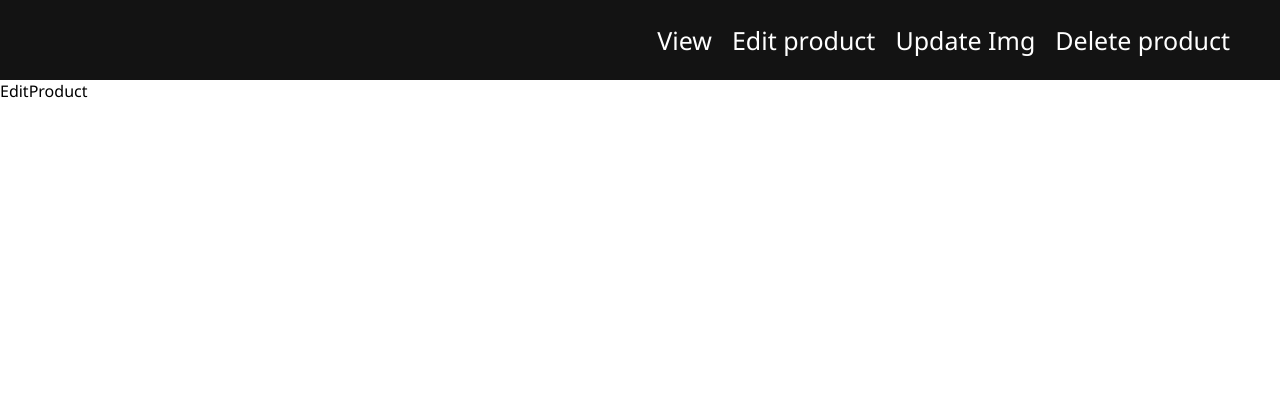
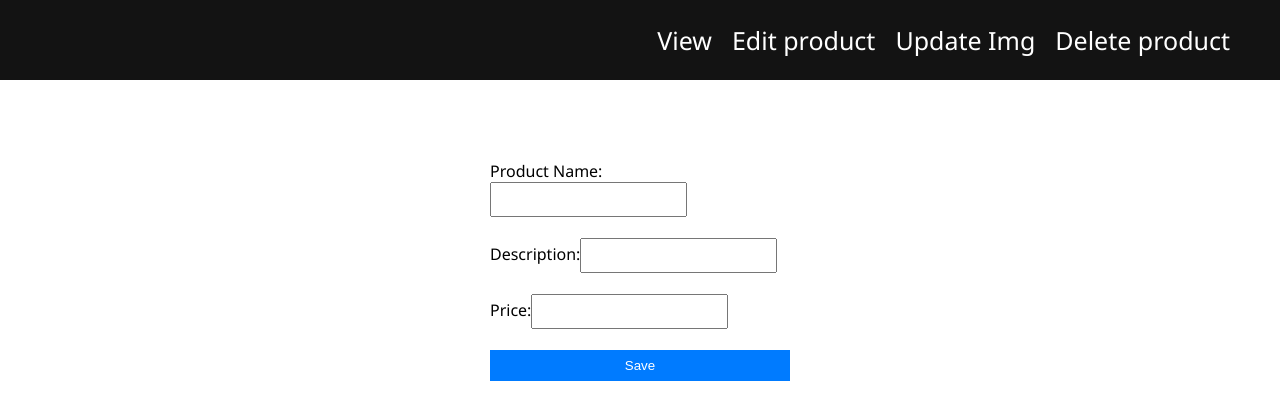
Before and after one commit to nawaf-vp/machine-test, a React (Create React App) app: page /editProduct in a window 1280 px wide. Shown: the top 420 px of the page. Built offline with nearby package versions, Linux system fonts and the light colour scheme.

Commit message:
first commit

```diff
--- a/src/components/Navbar.jsx
+++ b/src/components/Navbar.jsx
@@ -6,10 +6,10 @@ export const Navbar = () => {
   return (
     <div className="navbar">
       <div className="links">
-        <Link to="/"> View </Link>
+        <Link to="/">View</Link>
         <Link to="/EditProduct">Edit product</Link>
-        <Link to="/updateimg">Update Img</Link>
-        <Link to="/contact">Delete product</Link>
+        <Link to="/updateimage">Update Img</Link>
+        <Link to="/deleteProduct">Delete product</Link>
 
       </div>
     </div>
--- /dev/null
+++ b/src/pages/EditProduct/EditProduct.css
@@ -0,0 +1,32 @@
+.shopping-form {
+    display: flex;
+    flex-direction: column;
+    width: 300px;
+    margin: 0 auto;
+    padding-top: 10vh;
+    gap:5px
+
+  }
+
+  .shopping-form label {
+    margin-bottom: 8px;
+  }
+
+  .shopping-form input {
+    padding: 8px;
+    margin-bottom: 16px;
+
+  }
+
+  .shopping-form button {
+    padding: 8px 16px;
+    background-color: #007bff;
+    color: #fff;
+    border: none;
+    cursor: pointer;
+
+  }
+
+  .shopping-form button:hover {
+    background-color: #0056b3;
+  }
--- a/src/pages/EditProduct/EditProduct.jsx
+++ b/src/pages/EditProduct/EditProduct.jsx
@@ -1,9 +1,67 @@
-import React from 'react'
+import React, { useState } from 'react';
+import axios from 'axios';
+import "./EditProduct.css"
+
 
 const EditProduct = () => {
+  const [productName, setProductName] = useState('');
+  const [description, setDescription] = useState('');
+  const [price, setPrice] = useState('');
+
+
+  const handleSubmit = async (e) => {
+    e.preventDefault();
+
+    try {
+      const response = await axios.post('http://apitextile.eyeterp.com/product/editproduct', {
+        productName,
+        description,
+        price,
+
+      });
+
+      console.log(response.data);
+    } catch (error) {
+      console.error(error);
+    }
+  };
+
   return (
-    <div>EditProduct</div>
-  )
-}
+    <form onSubmit={handleSubmit} className="shopping-form">
+      <div>
+        <label htmlFor="productName">Product Name:</label>
+        <input
+          type="text"
+          id="productName"
+          value={productName}
+          onChange={(e) => setProductName(e.target.value)}
+        />
+      </div>
+      <div>
+        <label htmlFor="description">Description:</label>
+        <input
+          type="text"
+          id="description"
+          value={description}
+          onChange={(e) => setDescription(e.target.value)}
+        />
+      </div>
+      <div>
+        <label htmlFor="price">Price:</label>
+        <input
+          type="number"
+          id="price"
+          value={price}
+          onChange={(e) => setPrice(e.target.value)}
+        />
+      </div>
+
+      <button type="submit">Save</button>
+    </form>
+  );
+};
+
+
+
 
 export default EditProduct
```
